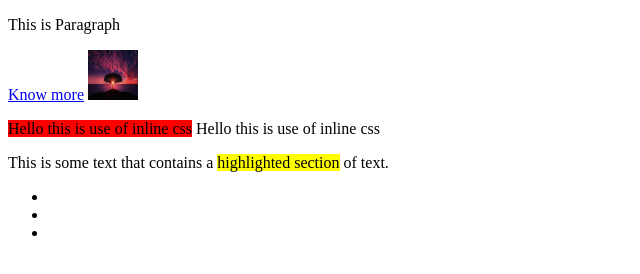
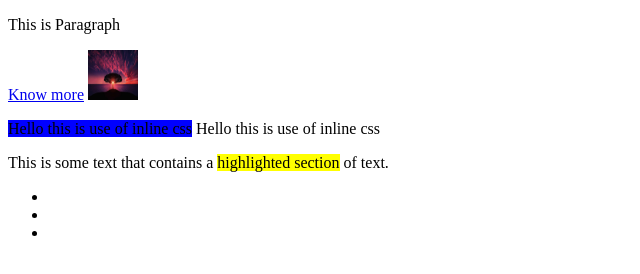
Before and after one commit to manjeet1111/myrepo, a plain HTML site: page 2nd.html in a window 1280 px wide. Shown: the whole page, without its empty margins (0-640 px from the left). Drawn offline with Linux system fonts and the light colour scheme.

Commit message:
color changed to blue

```diff
--- a/2nd.html
+++ b/2nd.html
@@ -14,7 +14,7 @@
     <!-- image example -->
     <!-- <img src="https://cdn.pixabay.com/photo/2015/04/23/22/00/tree-736885__480.jpg" alt="nature"> -->
     <img src="/nature.jpg" alt="nature" width="50" height="50">
-    <p><span style="background-color:red ;">Hello this is use of inline css</span> Hello this is use of inline css</p>
+    <p><span style="background-color:blue ;">Hello this is use of inline css</span> Hello this is use of inline css</p>
     <p>This is some text that contains a <span style="background-color: yellow">highlighted section</span> of text.</p>
     <ul>
         <li></li>
```
